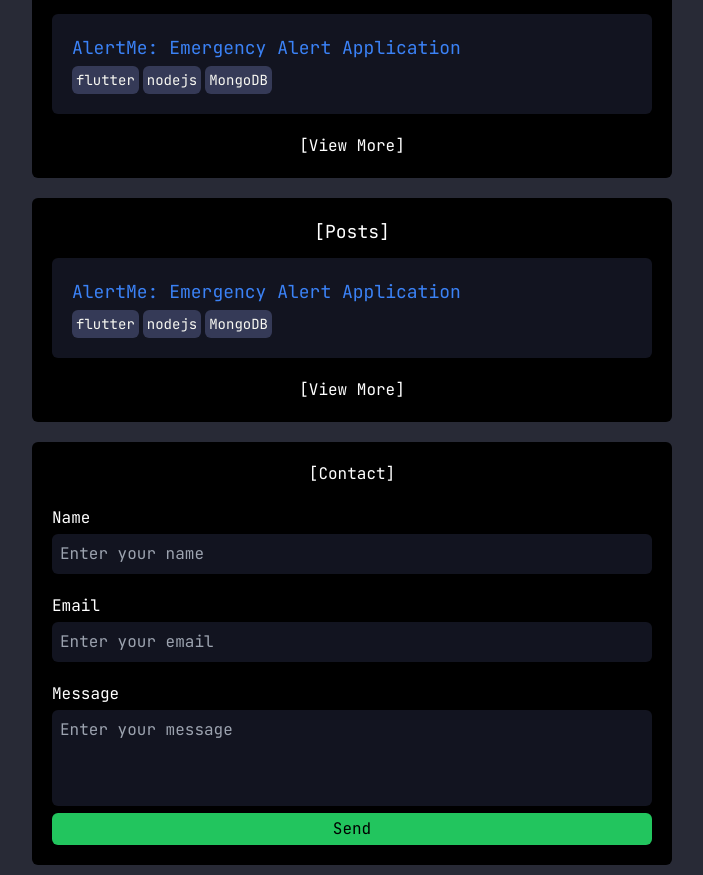
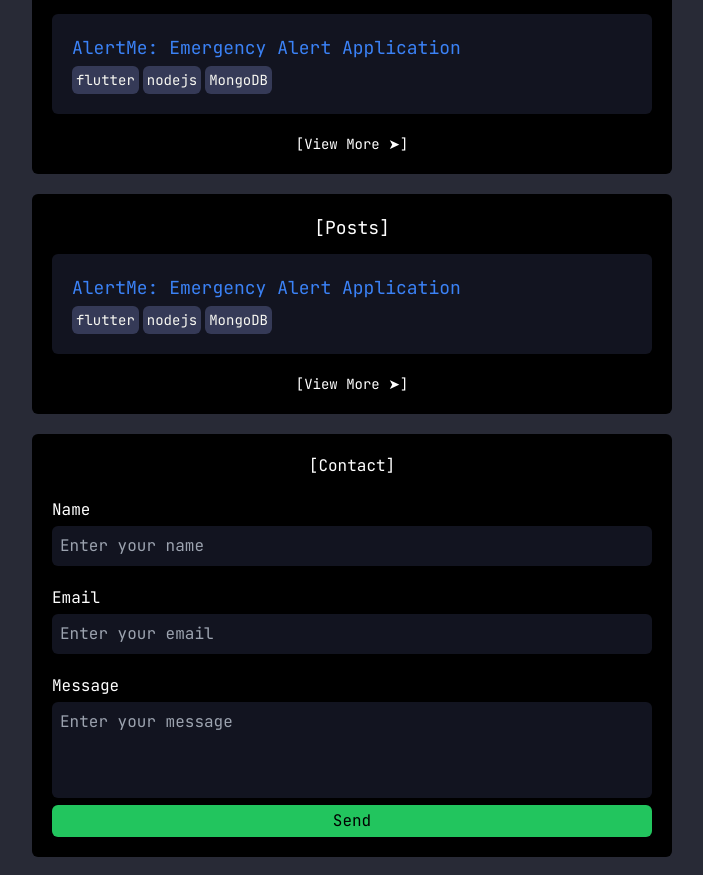
Before and after one commit to vskvj3/portfolio-nextjs, a Next.js app: page / in a window 1280 px wide. Shown: the part 1240-2115 px from the top of the page, without its empty margins (288-991 px from the left). Built offline with nearby package versions, Linux system fonts and the light colour scheme.

Commit message:
fix: style view more buttons

```diff
--- a/src/pages/api/contact.js
+++ b/src/pages/api/contact.js
@@ -13,7 +13,7 @@ export default async function handler(req, res) {
           Name: ${name}
           Email: ${email}
           Message:
-        ${message}
+          ${message}
         `,
       });
       res.status(200).json({ success: true, id: info.messageId });
--- a/src/pages/posts/index.js
+++ b/src/pages/posts/index.js
@@ -43,8 +43,8 @@ export default function Posts({ allPostsData, page }) {
           ))}
         </ul>
         {page ? null : (
-          <div className=" text-center">
-            <Link href={"/posts"}>[View More]</Link>
+          <div className="text-sm text-center hover:text-blue-500">
+            <Link href={"/posts"}>[View More ➤]</Link>
           </div>
         )}
       </section>
--- a/src/pages/projects/index.js
+++ b/src/pages/projects/index.js
@@ -43,8 +43,8 @@ export default function Projects({ allProjectsData, page }) {
           ))}
         </ul>
         {page ? null : (
-          <div className=" text-center">
-            <Link href={"/projects"}>[View More]</Link>
+          <div className=" text-sm text-center hover:text-blue-500">
+            <Link href={"/projects"}>[View More ➤]</Link>
           </div>
         )}
       </section>
```
